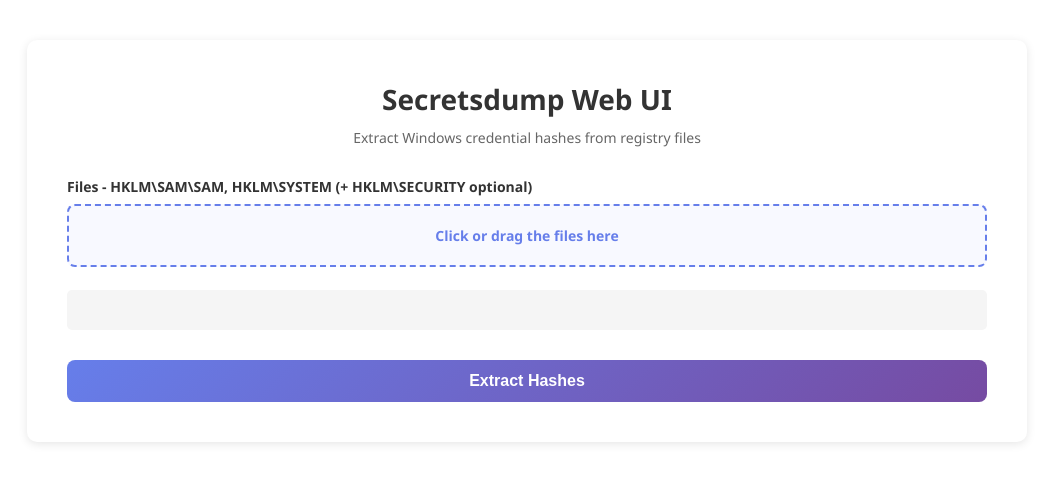
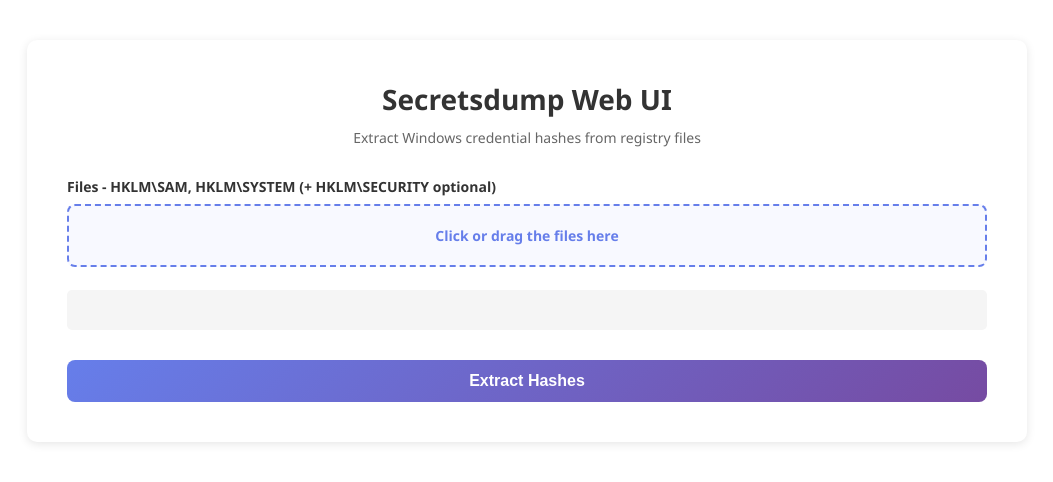
Before and after one commit to CobblePot59/samXporter, a Flask app: page / in a window 1280 px wide. Shown: the top 482 px of the page, without its empty margins (113-1166 px from the left). Run offline with Flask 3, Linux system fonts and the light colour scheme.

```diff
--- a/secretsdump-dragdrop/templates/index.html
+++ b/secretsdump-dragdrop/templates/index.html
@@ -251,7 +251,7 @@
 
         <form id="uploadForm" enctype="multipart/form-data">
             <div class="form-group">
-                <label>Files - HKLM\SAM\SAM, HKLM\SYSTEM (+ HKLM\SECURITY optional)</label>
+                <label>Files - HKLM\SAM, HKLM\SYSTEM (+ HKLM\SECURITY optional)</label>
                 <div class="file-input-wrapper">
                     <label for="filesInput" class="file-input-label" id="filesLabel">
                         Click or drag the files here
@@ -398,4 +398,5 @@
         }
     </script>
 </body>
+
 </html>
```
